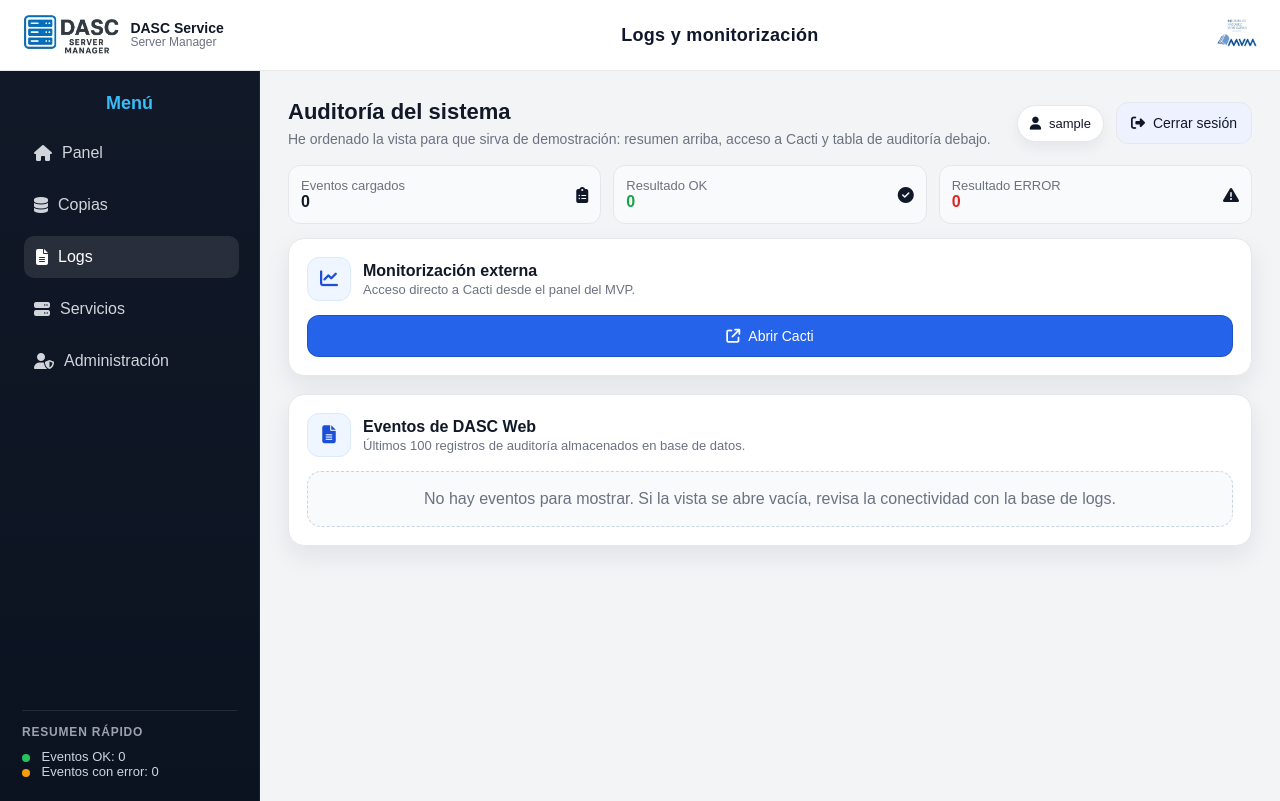
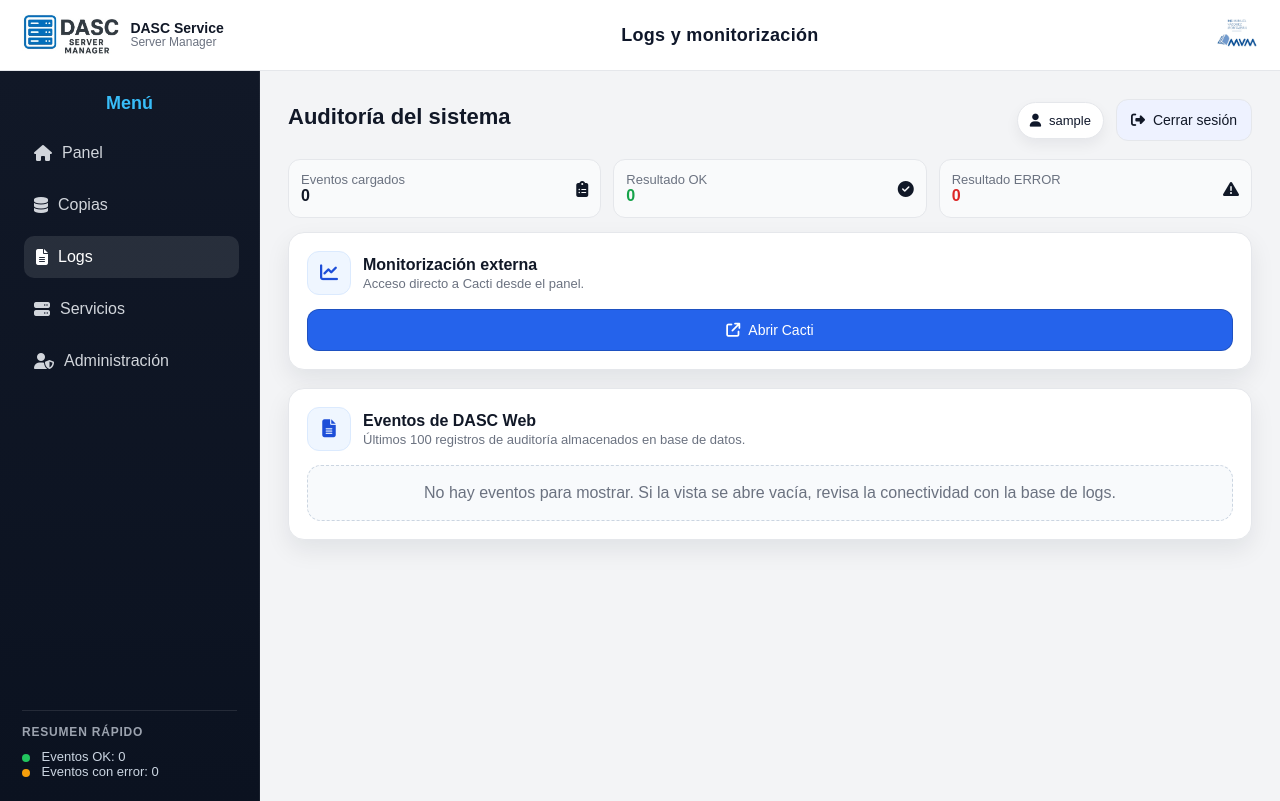
Before and after one commit to scolmena10/dasc-server-manager, a FastAPI app: page /logs in a window 1280 px wide. Run offline with FastAPI, Linux system fonts and the light colour scheme; the visitor is signed in with stand-in values (Sample User, id 1); data that the repository does not hold is empty.

Commit message:
Update logs.html

```diff
--- a/deploy/api/package/templates/logs.html
+++ b/deploy/api/package/templates/logs.html
@@ -46,7 +46,6 @@
         <div class="topbar">
             <div>
                 <h2 class="page-title">Auditoría del sistema</h2>
-                <p class="page-subtitle">He ordenado la vista para que sirva de demostración: resumen arriba, acceso a Cacti y tabla de auditoría debajo.</p>
             </div>
             <div class="topbar-actions">
                 <div class="status-pill"><i class="fa-solid fa-user"></i> {{ user }}</div>
@@ -76,7 +75,7 @@
                 <div class="card-icon"><i class="fa-solid fa-chart-line"></i></div>
                 <div class="card-title">
                     <h3>Monitorización externa</h3>
-                    <p>Acceso directo a Cacti desde el panel del MVP.</p>
+                    <p>Acceso directo a Cacti desde el panel.</p>
                 </div>
             </div>
             <div class="actions">
```
